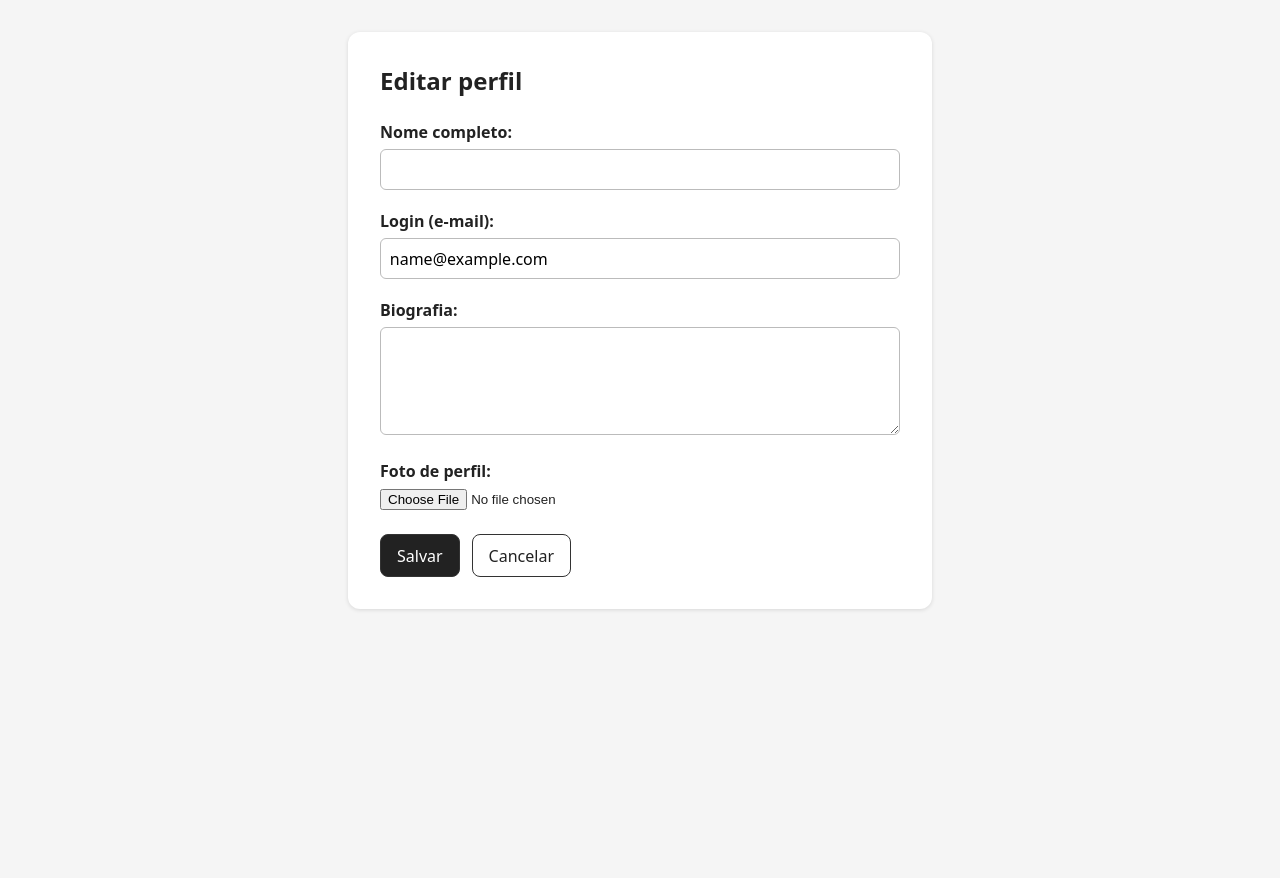
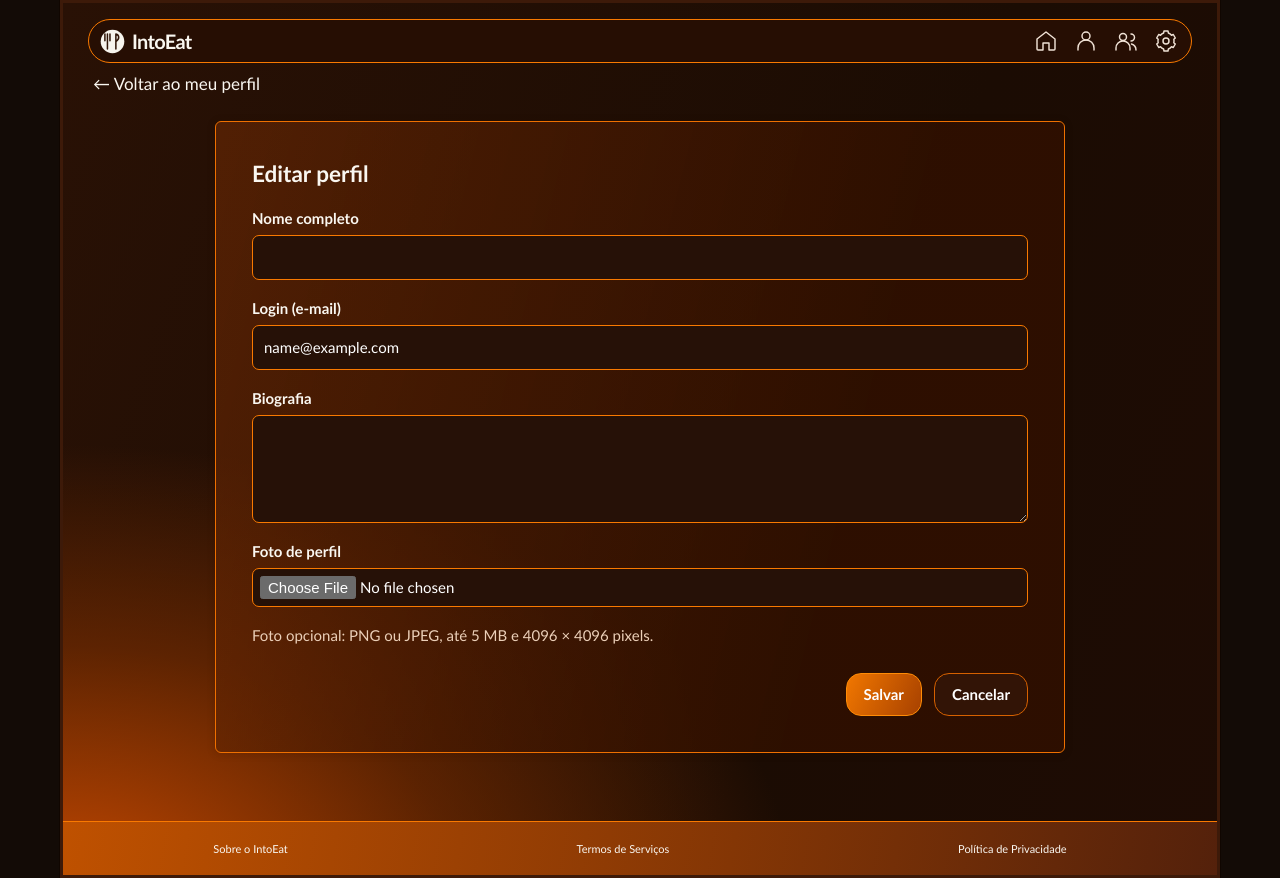
Before and after one commit to Bernardo-Motta/intoeat, a Django app: page /usuarios/perfil/editar/ in a window 1280 px wide. Before the commit the page ends 610 px from the top, so only its background shows below. Run offline with Django 5.2, Linux system fonts and the light colour scheme; the visitor is signed in with stand-in values (Sample User, id 1).

Commit message:
IS-23: corrige upload de fotos, testes e integracao do perfil

```diff
--- a/requirements.txt
+++ b/requirements.txt
@@ -1,6 +1,5 @@
 asgiref==3.12.1
 Django==6.1.2
-pillow==13.0.0
 psycopg==3.3.6
 psycopg-binary==3.3.6
 python-decouple==3.8
--- a/restaurantes/static/intoeat/css/site.css
+++ b/restaurantes/static/intoeat/css/site.css
@@ -179,3 +179,17 @@ h1, h2, h3, p { margin-top: 0; }
  .form-actions { flex-wrap: wrap; }
  .form-actions > * { flex: 1; }
 }
+
+/* Perfil do usuário e edição: identidade visual compartilhada com os wireframes. */
+.profile-edit-panel { max-width: 850px; margin: 20px auto; padding: clamp(18px, 3vw, 36px); }
+.profile-edit-panel h1 { margin-top: 0; }
+.user-header { display: flex; align-items: center; gap: 24px; margin-bottom: 24px; }
+.user-photo { display: flex; align-items: center; justify-content: center; width: 110px; height: 110px; flex: none; object-fit: cover; border-radius: 50%; border: 2px solid var(--orange); }
+.foto-padrao { background: #51301d; font-weight: 700; font-size: 36px; }
+.user-form .form-field { margin: 18px 0; }
+.user-form .form-field label { display:block; margin-bottom: 6px; font-weight: 700; }
+.user-form .form-field input, .user-form .form-field textarea { display:block; width:100%; max-width:100%; box-sizing:border-box; padding: 11px; color:#fff; background:#261107; border:1px solid var(--orange); border-radius:7px; font:inherit; }
+.user-form .form-field input[type=file] { padding: 7px; }
+.user-form .form-field small { display:block; padding-top:4px; color:var(--muted); }
+.mensagens { padding-left: 18px; }
+@media(max-width:500px) {.user-header {flex-direction:column;align-items:flex-start} .user-photo{width:82px;height:82px} }
--- a/usuarios/forms.py
+++ b/usuarios/forms.py
@@ -1,7 +1,13 @@
 from django import forms
+from django.core.files.uploadedfile import UploadedFile
+from PIL import Image, UnidentifiedImageError
 from django.contrib.auth.forms import UserCreationForm
 
 from .models import Usuario
+
+
+MAX_FOTO_BYTES = 5 * 1024 * 1024
+MAX_FOTO_DIMENSAO = 4096
 
 
 class PerfilForm(forms.ModelForm):
@@ -19,6 +25,28 @@ class PerfilForm(forms.ModelForm):
         widgets = {
             "biografia": forms.Textarea(attrs={"rows": 4}),
         }
+
+    def clean_foto(self):
+        foto = self.cleaned_data.get("foto")
+        # Uma foto existente pode permanecer sem novo upload.
+        if not isinstance(foto, UploadedFile):
+            return foto
+        if foto.size > MAX_FOTO_BYTES:
+            raise forms.ValidationError("A foto deve ter no máximo 5 MB.")
+        try:
+            foto.seek(0)
+            with Image.open(foto) as imagem:
+                largura, altura = imagem.size
+                formato = imagem.format
+            foto.seek(0)
+        except (UnidentifiedImageError, OSError, ValueError):
+            raise forms.ValidationError("Envie um arquivo de imagem válido.")
+
+        if formato not in ("PNG", "JPEG"):
+            raise forms.ValidationError("A foto deve estar no formato PNG ou JPEG.")
+        if largura > MAX_FOTO_DIMENSAO or altura > MAX_FOTO_DIMENSAO:
+            raise forms.ValidationError("A foto deve ter no máximo 4096 pixels em cada dimensão.")
+        return foto
 
     def clean_email(self):
         # O manager guarda e-mails em minusculas, e a restricao unique do banco
--- a/usuarios/templates/usuarios/editar_perfil.html
+++ b/usuarios/templates/usuarios/editar_perfil.html
@@ -1,62 +1,22 @@
-<!DOCTYPE html>
-<html lang="pt-br">
-<head>
-    <meta charset="utf-8">
-    <meta name="viewport" content="width=device-width, initial-scale=1">
-    <title>Editar perfil - InToEat</title>
-    <style>
-        body { font-family: system-ui, sans-serif; background: #f5f5f5; margin: 0; padding: 2rem 1rem; color: #222; }
-        .caixa { max-width: 520px; margin: 0 auto; background: #fff; border-radius: 12px; padding: 2rem; box-shadow: 0 1px 4px rgba(0,0,0,.12); }
-        h1 { margin: 0 0 1.5rem; font-size: 1.5rem; }
-        .campo { margin-bottom: 1.25rem; }
-        .campo label { display: block; font-weight: 600; margin-bottom: .35rem; }
-        .campo input[type="text"], .campo input[type="email"], .campo textarea { width: 100%; box-sizing: border-box; padding: .55rem; border: 1px solid #bbb; border-radius: 6px; font: inherit; }
-        .erro { color: #b00020; margin: .35rem 0 0; font-size: .9rem; }
-        .mensagens { list-style: none; padding: 0; margin: 0 0 1.25rem; }
-        .mensagens li { padding: .7rem 1rem; border-radius: 8px; }
-        .mensagens .success { background: #e3f5e6; color: #1b5e20; }
-        .mensagens .error { background: #fdeaea; color: #b00020; }
-        .acoes { display: flex; gap: .75rem; margin-top: 1.5rem; flex-wrap: wrap; }
-        .botao { padding: .6rem 1rem; border-radius: 8px; border: 1px solid #333; background: #fff; color: #222; text-decoration: none; font: inherit; cursor: pointer; }
-        .botao:hover { background: #eee; }
-        .botao-principal { background: #222; color: #fff; }
-        .botao-principal:hover { background: #444; }
-    </style>
-</head>
-<body>
-    <main class="caixa">
+{% extends 'intoeat/base.html' %}
+{% block title %}Editar perfil — IntoEat{% endblock %}
+{% block content %}
+<a class="back-link" href="{% url 'usuarios:perfil' %}">← Voltar ao meu perfil</a>
+<section class="panel profile-edit-panel">
   <h1>Editar perfil</h1>
-
-        {% if messages %}
-            <ul class="mensagens">
-                {% for mensagem in messages %}
-                    <li class="{{ mensagem.tags }}">{{ mensagem }}</li>
-                {% endfor %}
-            </ul>
-        {% endif %}
-
-        <form method="post" enctype="multipart/form-data">
+  {% if messages %}<ul class="mensagens">{% for mensagem in messages %}<li>{{ mensagem }}</li>{% endfor %}</ul>{% endif %}
+  <form method="post" enctype="multipart/form-data" class="user-form">
     {% csrf_token %}
-
-            {% for erro in form.non_field_errors %}
-                <p class="erro">{{ erro }}</p>
-            {% endfor %}
-
+    {% if form.non_field_errors %}<div class="field-error">{{ form.non_field_errors }}</div>{% endif %}
     {% for campo in form %}
-                <div class="campo">
-                    {{ campo.label_tag }}
-                    {{ campo }}
-                    {% for erro in campo.errors %}
-                        <p class="erro">{{ erro }}</p>
-                    {% endfor %}
+      <div class="form-field"><label for="{{ campo.id_for_label }}">{{ campo.label }}</label>{{ campo }}
+        {% if campo.help_text %}<small>{{ campo.help_text }}</small>{% endif %}
+        {% for erro in campo.errors %}<p class="field-error">{{ erro }}</p>{% endfor %}
       </div>
     {% endfor %}
-
-            <div class="acoes">
-                <button type="submit" class="botao botao-principal">Salvar</button>
-                <a class="botao" href="{% url 'usuarios:perfil' %}">Cancelar</a>
-            </div>
+    <p class="muted">Foto opcional: PNG ou JPEG, até 5 MB e 4096 × 4096 pixels.</p>
+    <div class="form-actions"><button type="submit" class="primary-button">Salvar</button>
+      <a class="secondary-button" href="{% url 'usuarios:perfil' %}">Cancelar</a></div>
   </form>
-    </main>
-</body>
-</html>
+</section>
+{% endblock %}
```
Also changed, not shown: usuarios/templates/usuarios/perfil.html (+20 -59 lines), usuarios/tests.py (+43 -6 lines). Lines whose indentation alone changed are shown as unchanged.
